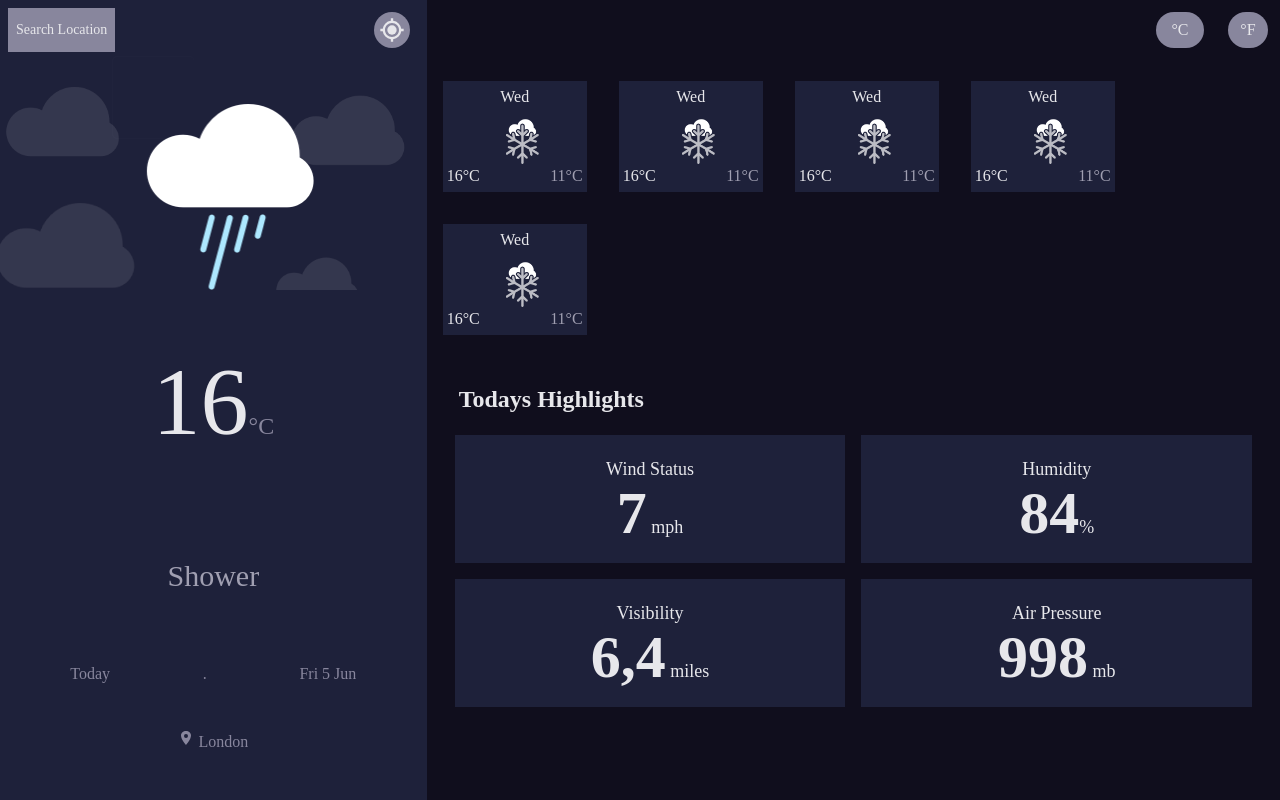
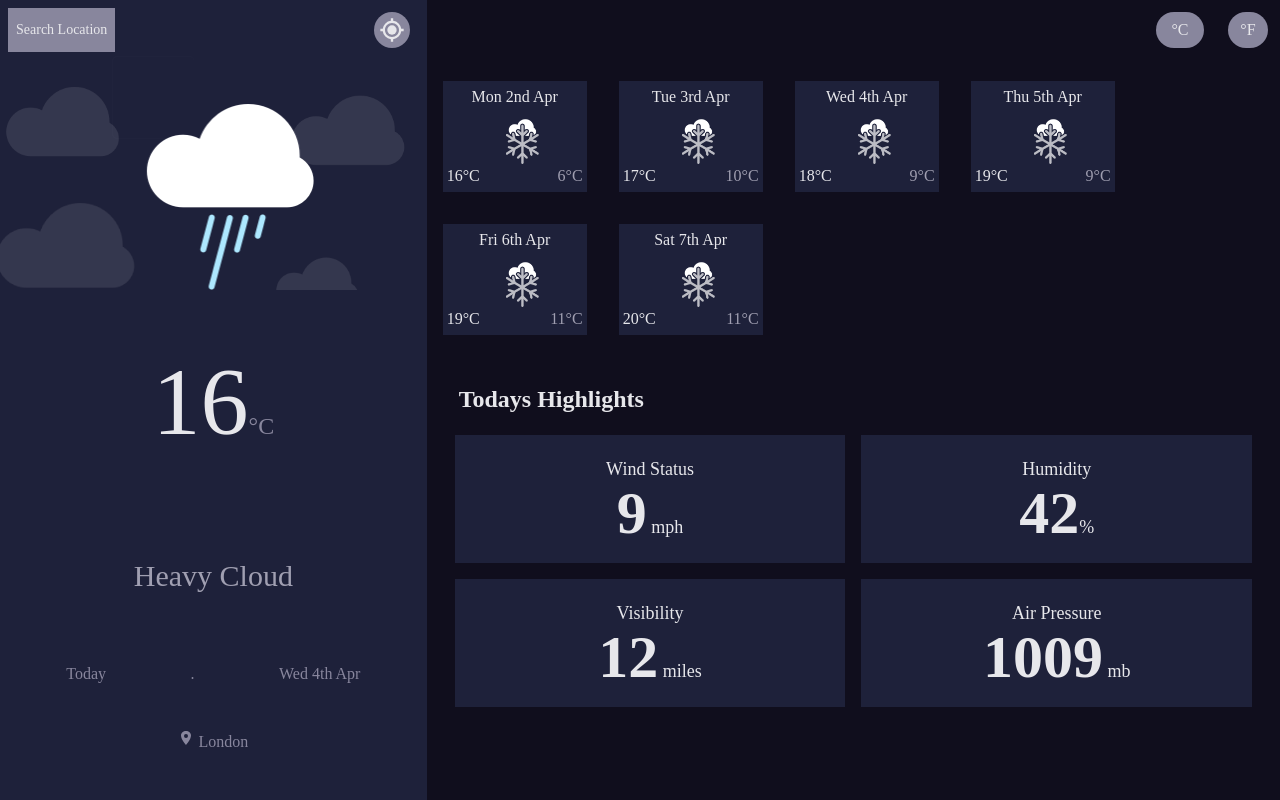
Before and after one commit to mo-patel/weather-app, a Next.js app: page / in a window 1280 px wide. Built offline with nearby package versions, Linux system fonts and the light colour scheme; no server answers.

Commit message:
Connected components with real data, added sample

```diff
--- a/components/HighlightsComponent.tsx
+++ b/components/HighlightsComponent.tsx
@@ -1,31 +1,32 @@
 import { FC } from "react";
+import { Forecast } from "../types/Weather";
 
 interface HighlightsComponentProps {
-
+    forecast: Forecast;
 }
 
-export const HighlightsComponent: FC<HighlightsComponentProps> = () => {
+export const HighlightsComponent: FC<HighlightsComponentProps> = ({forecast}) => {
     return (
         <div className="w-full">
             <h2 className="p-3 font-bold text-2xl">Todays Highlights</h2>
             <div className="grid grid-cols-2 text-lg">
                 <div className="bg-card-blue p-5 m-2 flex flex-col items-center">
                     <h3>Wind Status</h3>
-                    <p><span className="text-6xl font-bold">7</span> mph</p>
+                    <p><span className="text-6xl font-bold">{forecast.wind_speed.toFixed(0)}</span> mph</p>
                     {/* <p>WSW</p> */}
                 </div>
                 <div className="bg-card-blue p-5 m-2 flex flex-col items-center">
                     <h3>Humidity</h3>
-                    <p><span className="text-6xl font-bold">84</span>%</p>
+                    <p><span className="text-6xl font-bold">{forecast.humidity.toFixed(0)}</span>%</p>
                     {/* <p>Progress bar placeholder</p> */}
                 </div>
                 <div className="bg-card-blue p-5 m-2 flex flex-col items-center">
                     <h3>Visibility</h3>
-                    <p><span className="text-6xl font-bold">6,4</span> miles</p>
+                    <p><span className="text-6xl font-bold">{forecast.visibility.toFixed(0)}</span> miles</p>
                 </div>
                 <div className="bg-card-blue p-5 m-2 flex flex-col items-center">
                     <h3>Air Pressure</h3>
-                    <p><span className="text-6xl font-bold">998</span> mb</p>
+                    <p><span className="text-6xl font-bold">{forecast.air_pressure.toFixed(0)}</span> mb</p>
                 </div>
             </div>
         </div>
--- a/components/LargeWeatherComponent.tsx
+++ b/components/LargeWeatherComponent.tsx
@@ -1,15 +1,14 @@
+import { format } from "date-fns";
 import Image from "next/image";
 import { FC } from "react";
 import { IoLocationSharp } from 'react-icons/io5'
+import { Forecast } from "../types/Weather";
 
 interface LargeWeatherComponentProps {
-
+    today: Forecast;
+    location: string;
 }
-//bg-[url('/images/CloudBg.png')] bg-cover bg-no-repeat [opacity: 0.3]
-
-//<div className="after:bg-[url('/images/CloudBg.png')] after:bg-contain after:bg-no-repeat
-//after:w-full after:h-full after:[opacity: 0.3] after:absolute after:[z-index: -1] after:top-0 after:bottom-0 after:left-0 after:right-0 block w-full h-1/2 relative">
-export const LargeWeatherComponent: FC<LargeWeatherComponentProps> = () => {
+export const LargeWeatherComponent: FC<LargeWeatherComponentProps> = ({today, location}) => {
     return (
         <div className="flex flex-col bg-card-blue h-full pt-14">
             <div className="relative">
@@ -19,16 +18,16 @@ export const LargeWeatherComponent: FC<LargeWeatherComponentProps> = () => {
                 </div>
             </div>
             <div className="items-center text-center">
-            <p className="font-raleway p-16"><span className="text-8xl font-medium">16</span><span className="font-thin text-tx-grey text-2xl">°C</span></p>
-            <p className="font-medium text-[#A09FB1] text-3xl p-11">Shower</p>
+            <p className="font-raleway p-16"><span className="text-8xl font-medium">{today.the_temp.toFixed(0)}</span><span className="font-thin text-tx-grey text-2xl">°C</span></p>
+            <p className="font-medium text-[#A09FB1] text-3xl p-11">{today.weather_state_name}</p>
             <div className="flex flex-row justify-around text-tx-grey p-6">
                 <p>Today</p>
                 <p> . </p>
-                <p>Fri 5 Jun</p>
+                <p>{format(new Date(), 'ccc co LLL')}</p>
             </div>
             <div className="flex flex-row justify-center text-tx-grey p-5">
                 <IoLocationSharp />
-                <p className="ml-1">London</p>
+                <p className="ml-1">{location}</p>
             </div>
             </div>
         </div>
--- a/components/SearchComponent.tsx
+++ b/components/SearchComponent.tsx
@@ -32,7 +32,7 @@ export const SearchComponent: FC<SearchComponentProps> = ({show, closeMenu, setS
             <div>
                 {
                     searchResults?.map((item, idx) => (
-                        <SearchOptionComponent id={item.woeid} key={idx} selectLocation={setSelectedLoc} />
+                        <SearchOptionComponent id={item.woeid} key={idx} name={item.title} selectLocation={setSelectedLoc} />
                     ))
                 }
             </div>
--- a/components/WeeklyForecastComponent.tsx
+++ b/components/WeeklyForecastComponent.tsx
@@ -1,18 +1,21 @@
+import { format } from "date-fns";
 import Image from "next/image";
 import { FC } from "react";
 
 interface WeeklyForecastComponentProps {
-
+    wDate: string;
+    minTemp: number;
+    theTemp: number;
 }
 
-export const WeeklyForecastComponent: FC<WeeklyForecastComponentProps> = () => {
+export const WeeklyForecastComponent: FC<WeeklyForecastComponentProps> = ({wDate, minTemp, theTemp}) => {
     return (
         <div className="bg-card-blue flex flex-col justify-center basis-5/12 md:basis-36 m-4 p-1">
-            <p className="self-center">Wed </p>
+            <p className="self-center">{format(new Date(wDate), 'ccc co LLL')}</p>
             <Image src="/images/hail.png" className="max-w-55 max-h-60" height={55} width={60} objectFit="contain" alt="hail" />
             <div className="flex flex-row justify-between">
-                <p>16°C</p>
-                <p className="text-[#A09FB1]">11°C</p>
+                <p>{theTemp.toFixed(0)}°C</p>
+                <p className="text-[#A09FB1]">{minTemp.toFixed(0)}°C</p>
             </div>
         </div>
     );
--- a/package.json
+++ b/package.json
@@ -9,6 +9,7 @@
     "lint": "next lint"
   },
   "dependencies": {
+    "date-fns": "^2.28.0",
     "next": "12.1.4",
     "react": "18.0.0",
     "react-dom": "18.0.0",
--- a/pages/index.tsx
+++ b/pages/index.tsx
@@ -1,29 +1,35 @@
 import type { NextPage } from 'next'
-import { useEffect, useState } from 'react'
+import { useCallback, useEffect, useState } from 'react'
 import { HighlightsComponent } from '../components/HighlightsComponent'
 import { LargeWeatherComponent } from '../components/LargeWeatherComponent'
 import { SearchComponent } from '../components/SearchComponent'
 import { TopBarComponent } from '../components/TopBarComponent'
 import { WeeklyForecastComponent } from '../components/WeeklyForecastComponent'
 import { LocationResult, RequestError } from '../types/Weather'
+import smp from "../sampleData/sampleWeatherRes.json";
 
 const Home: NextPage = () => {
   const [showMenu, setShowMenu] = useState(false);
   const toggleMenu = () => {setShowMenu(!showMenu)};
-  const [currentLocData, setCurrentLocData] = useState<LocationResult>();
+  const [currentLocData, setCurrentLocData] = useState<LocationResult>(smp);
   const [locationId, setLocationId] = useState<number>(44418); //default london
-  useEffect(()=>{
-    //getLocationData();
-  }, [])
-  const getLocationData = async () => {
+  const getLocationData =  useCallback( async () => {
     const locData = await fetch("/api/locWeather?woe=" + locationId);
     if(locData.ok){
       setCurrentLocData(await locData.json());
     }
-  }
+  },[locationId]
+  )
+  useEffect(()=>{
+    getLocationData();
+  }, [getLocationData])
+
   const setSelectedLocation = (location: number) => {
     setLocationId(location);
     toggleMenu();
+  }
+  if(!currentLocData){
+    return (<p>An error occurred retrieving data</p>);
   }
   return (
     <>
@@ -31,16 +37,22 @@ const Home: NextPage = () => {
       <SearchComponent setSelectedLoc={setSelectedLocation} show={showMenu} closeMenu={toggleMenu} />
       {showMenu ? <div className='w-screen h-screen fixed backdrop-blur-sm z-10'></div> : null}
       <div className='flex flex-col md:flex-row items-center w-full h-screen'>
+
         <div className='h-full w-screen md:w-1/2'>
-        <LargeWeatherComponent />
+          <LargeWeatherComponent today={currentLocData.consolidated_weather[0]} location={currentLocData.title} />
         </div>
+
         <div className='flex-row w-screen'>
           <div className='flex flex-flow flex-wrap'>
-          {[0,1,2,3,4].map((item, idx )=> <WeeklyForecastComponent key={idx} />)}
+            {currentLocData.consolidated_weather.map((item, idx )=>
+            <WeeklyForecastComponent key={idx} wDate={item.applicable_date}
+            minTemp={item.min_temp} theTemp={item.the_temp} />)}
           </div>
+
           <div className='col-start-2 col-span-2 p-5'>
-          <HighlightsComponent />
+            <HighlightsComponent forecast={currentLocData.consolidated_weather[0]} />
           </div>
+
         </div>
       </div>
     </>
--- /dev/null
+++ b/sampleData/sampleWeatherRes.json
@@ -0,0 +1,113 @@
+{
+    "title": "London",
+    "location_type": "City",
+    "latt_long": "51.506321,-0.12714",
+    "time": "2022-04-11T18:19:09.469994+01:00",
+    "sun_rise": "2022-04-11T06:13:47.344969+01:00",
+    "sun_set": "2022-04-11T19:50:26.396642+01:00",
+    "timezone_name": "LMT",
+    "parent": {
+        "title": "England",
+        "location_type": "Region / State / Province",
+        "woeid": 24554868,
+        "latt_long": "52.883560,-1.974060"
+    },
+    "consolidated_weather": [
+        {
+            "id": 5536389216075776,
+            "applicable_date": "2022-04-11",
+            "weather_state_name": "Heavy Cloud",
+            "weather_state_abbr": "hc",
+            "wind_speed": 8.848279693562926,
+            "wind_direction": 123.32032086861363,
+            "wind_direction_compass": "ESE",
+            "min_temp": 6.055,
+            "max_temp": 16.075,
+            "the_temp": 15.924999999999999,
+            "air_pressure": 1009.0,
+            "humidity": 42,
+            "visibility": 11.92131700866937,
+            "predictability": 71
+        },
+        {
+            "id": 5687213066027008,
+            "applicable_date": "2022-04-12",
+            "weather_state_name": "Heavy Rain",
+            "weather_state_abbr": "hr",
+            "wind_speed": 6.508804006932845,
+            "wind_direction": 194.01661769018492,
+            "wind_direction_compass": "SSW",
+            "min_temp": 10.42,
+            "max_temp": 17.985,
+            "the_temp": 16.985,
+            "air_pressure": 1005.5,
+            "humidity": 67,
+            "visibility": 10.4272299769347,
+            "predictability": 77
+        },
+        {
+            "id": 6083153081925632,
+            "applicable_date": "2022-04-13",
+            "weather_state_name": "Showers",
+            "weather_state_abbr": "s",
+            "wind_speed": 4.874402556069886,
+            "wind_direction": 234.26230621148093,
+            "wind_direction_compass": "SW",
+            "min_temp": 8.725,
+            "max_temp": 19.049999999999997,
+            "the_temp": 18.16,
+            "air_pressure": 1017.0,
+            "humidity": 64,
+            "visibility": 11.594786447148651,
+            "predictability": 73
+        },
+        {
+            "id": 6418323471335424,
+            "applicable_date": "2022-04-14",
+            "weather_state_name": "Heavy Cloud",
+            "weather_state_abbr": "hc",
+            "wind_speed": 4.076892130838569,
+            "wind_direction": 253.59087301981253,
+            "wind_direction_compass": "WSW",
+            "min_temp": 9.42,
+            "max_temp": 20.155,
+            "the_temp": 18.655,
+            "air_pressure": 1023.5,
+            "humidity": 63,
+            "visibility": 13.48313350035791,
+            "predictability": 71
+        },
+        {
+            "id": 6313727763677184,
+            "applicable_date": "2022-04-15",
+            "weather_state_name": "Heavy Cloud",
+            "weather_state_abbr": "hc",
+            "wind_speed": 3.2392431275113345,
+            "wind_direction": 308.91021201976855,
+            "wind_direction_compass": "NW",
+            "min_temp": 11.155,
+            "max_temp": 21.785,
+            "the_temp": 19.235,
+            "air_pressure": 1029.0,
+            "humidity": 62,
+            "visibility": 13.190467668814126,
+            "predictability": 71
+        },
+        {
+            "id": 5124263112605696,
+            "applicable_date": "2022-04-16",
+            "weather_state_name": "Light Cloud",
+            "weather_state_abbr": "lc",
+            "wind_direction": 91.5,
+            "wind_speed": 3.5517201542988945,
+            "wind_direction_compass": "E",
+            "min_temp": 10.93,
+            "max_temp": 21.009999999999998,
+            "the_temp": 19.54,
+            "air_pressure": 1030.0,
+            "humidity": 60,
+            "visibility": 9.999726596675416,
+            "predictability": 70
+        }
+    ]
+}
--- a/types/Weather.ts
+++ b/types/Weather.ts
@@ -12,7 +12,7 @@ export interface LocationResult {
 
 export interface Forecast {
     id: number;
-    applicable_date: Date;
+    applicable_date: string;
     weather_state_name: string;
     weather_state_abbr: string;
     wind_speed: number;
```
Also changed, not shown: components/SearchOptionComponent.tsx (+4 -3 lines), 1 other file (tests, documents, lock files or other folders). Lines whose indentation alone changed are shown as unchanged.
